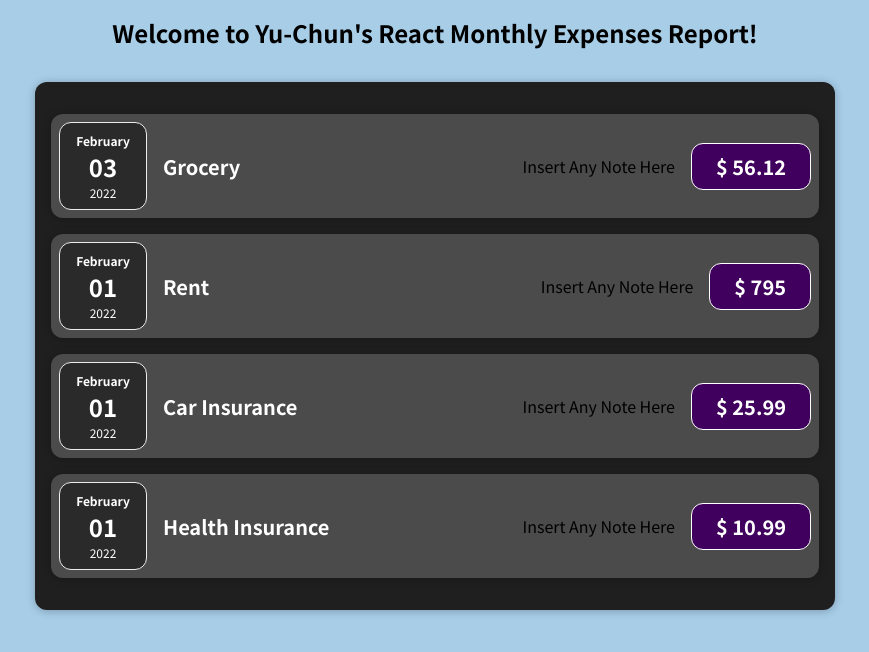
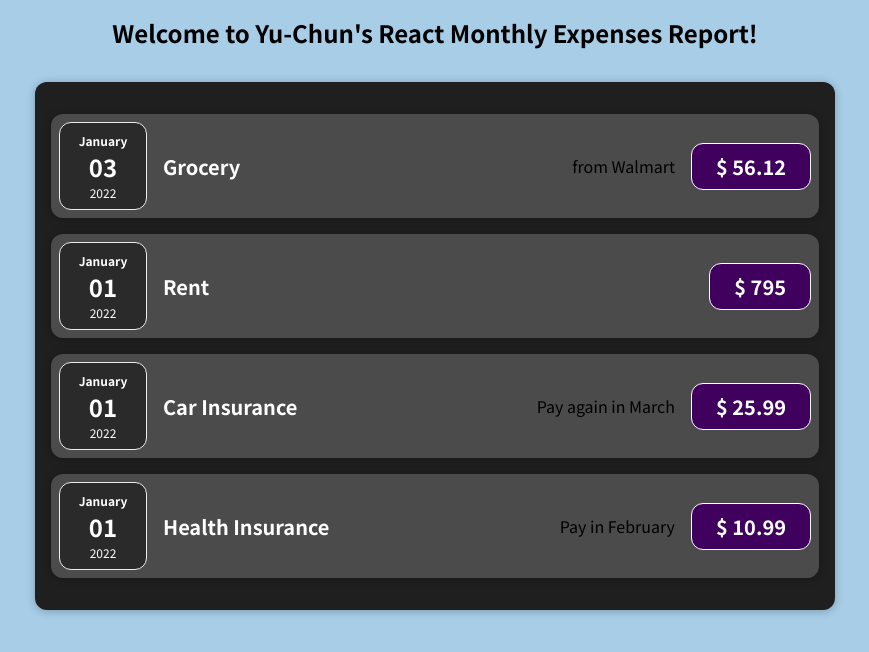
Before and after one commit to dyj0183/React-First-Practice-Project, a JavaScript app: page / in a window 1280 px wide. Shown: the top 652 px of the page, without its empty margins (205-1074 px from the left). Built offline with nearby package versions, Linux system fonts and the light colour scheme.

Commit message:
fixed new Date month and passed data to Note

```diff
--- a/src/App.js
+++ b/src/App.js
@@ -1,32 +1,33 @@
 import Expenses from "./components/Expenses";
 
+// JS new Date starts counting Month from 0 to 11
 const expenses = [
 	{
 		id: "e1",
 		title: "Grocery",
 		amount: 56.12,
-		date: new Date(2022, 1, 3),
+		date: new Date(2022, 0, 3),
 		note: "from Walmart",
 	},
 	{
 		id: "e2",
 		title: "Rent",
 		amount: 795.00,
-		date: new Date(2022, 1, 1),
+		date: new Date(2022, 0, 1),
 		note: "",
 	},
 	{
 		id: "e3",
 		title: "Car Insurance",
 		amount: 25.99,
-		date: new Date(2022, 1, 1),
+		date: new Date(2022, 0, 1),
 		note: "Pay again in March",
 	},
 	{
 		id: "e4",
 		title: "Health Insurance",
 		amount: 10.99,
-		date: new Date(2022, 1, 1),
+		date: new Date(2022, 0, 1),
 		note: "Pay in February",
 	},
 ];
--- a/src/components/ExpenseDate.js
+++ b/src/components/ExpenseDate.js
@@ -2,6 +2,7 @@ import './ExpenseDate.css';
 
 function ExpenseDate(props) {
     const month = props.date.toLocaleString("en-US", { month: "long" });
+    console.log(month);
 	const day = props.date.toLocaleString("en-US", { day: "2-digit" });
 	const year = props.date.getFullYear();
 
--- a/src/components/Expenses.js
+++ b/src/components/Expenses.js
@@ -9,21 +9,25 @@ function Expenses(props) {
 				title={props.expenses[0].title}
 				amount={props.expenses[0].amount}
 				date={props.expenses[0].date}
+                note={props.expenses[0].note}
 			></ExpenseItem>
 			<ExpenseItem
 				title={props.expenses[1].title}
 				amount={props.expenses[1].amount}
 				date={props.expenses[1].date}
+                note={props.expenses[1].note}
 			></ExpenseItem>
 			<ExpenseItem
 				title={props.expenses[2].title}
 				amount={props.expenses[2].amount}
 				date={props.expenses[2].date}
+                note={props.expenses[2].note}
 			></ExpenseItem>
 			<ExpenseItem
 				title={props.expenses[3].title}
 				amount={props.expenses[3].amount}
 				date={props.expenses[3].date}
+                note={props.expenses[3].note}
 			></ExpenseItem>
 		</Card>
 	);
--- a/src/components/Note.js
+++ b/src/components/Note.js
@@ -1,8 +1,8 @@
 import './Note.css';
 
-function Note() {
+function Note(props) {
     return (
-        <div>Insert Any Note Here</div>
+        <div>{props.note}</div>
     );
 }
 
```
Also changed, not shown: 1 other file (tests, documents, lock files or other folders).
